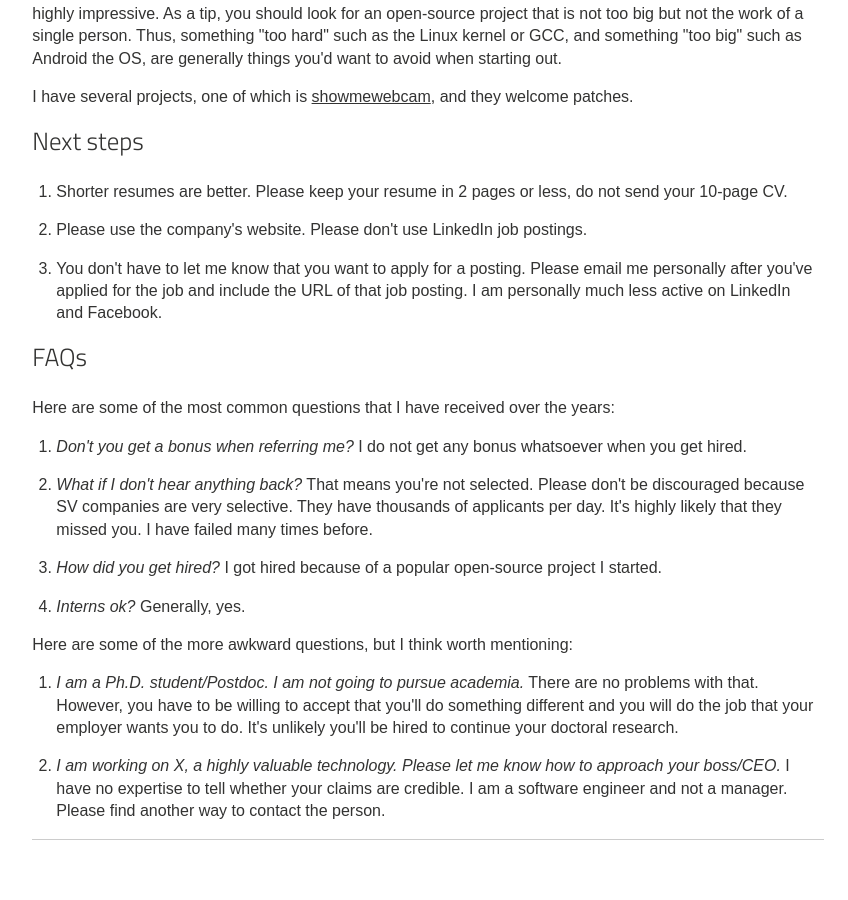
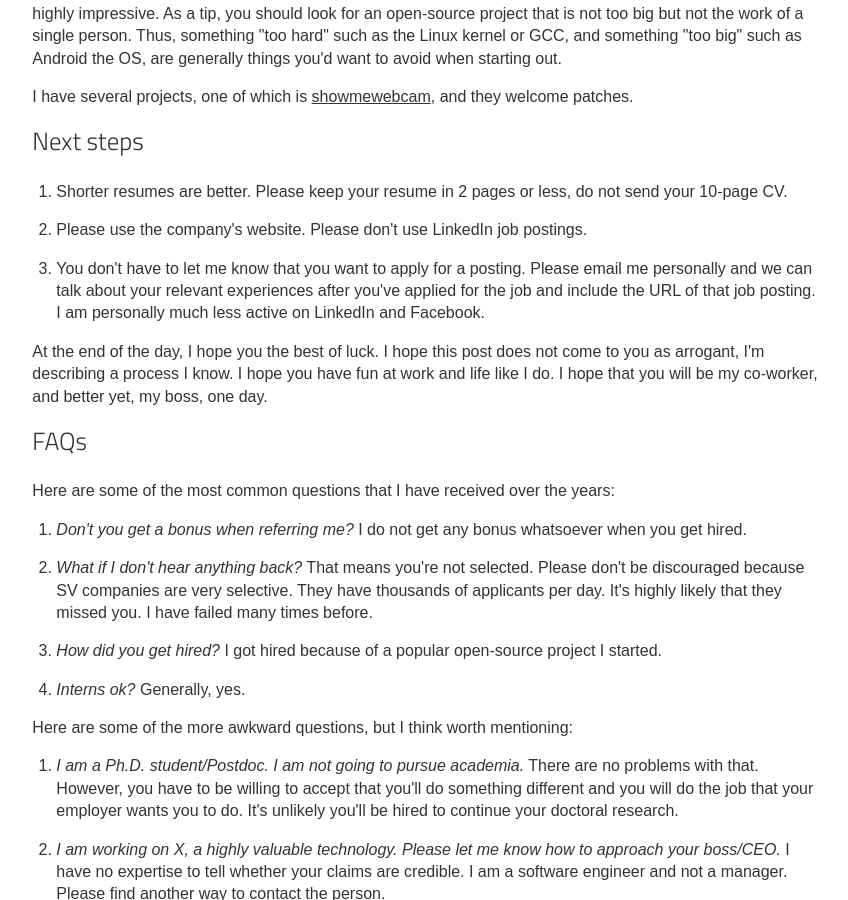
Before and after one commit to htruong/htruong.github.io, a Jekyll site: the page built from refer.md, in a window 1280 px wide and 900 px high, scrolled down 760 px. Shown: the whole window, without its empty margins (316-1164 px from the left). Built offline with Jekyll 4.4.1, drawn with Linux system fonts in a browser that asks for light colours.

Commit message:
Wordings on referral guide

```diff
--- a/refer.md
+++ b/refer.md
@@ -32,7 +32,9 @@ Next steps
 
 2. Please use the company's website. Please don't use LinkedIn job postings.
 
-3. You don't have to let me know that you want to apply for a posting. Please email me personally after you've applied for the job and include the URL of that job posting. I am personally much less active on LinkedIn and Facebook.
+3. You don't have to let me know that you want to apply for a posting. Please email me personally and we can talk about your relevant experiences after you've applied for the job and include the URL of that job posting. I am personally much less active on LinkedIn and Facebook.
+
+At the end of the day, I hope you the best of luck. I hope this post does not come to you as arrogant, I'm describing a process I know. I hope you have fun at work and life like I do. I hope that you will be my co-worker, and better yet, my boss, one day.
 
 FAQs
 --
```
